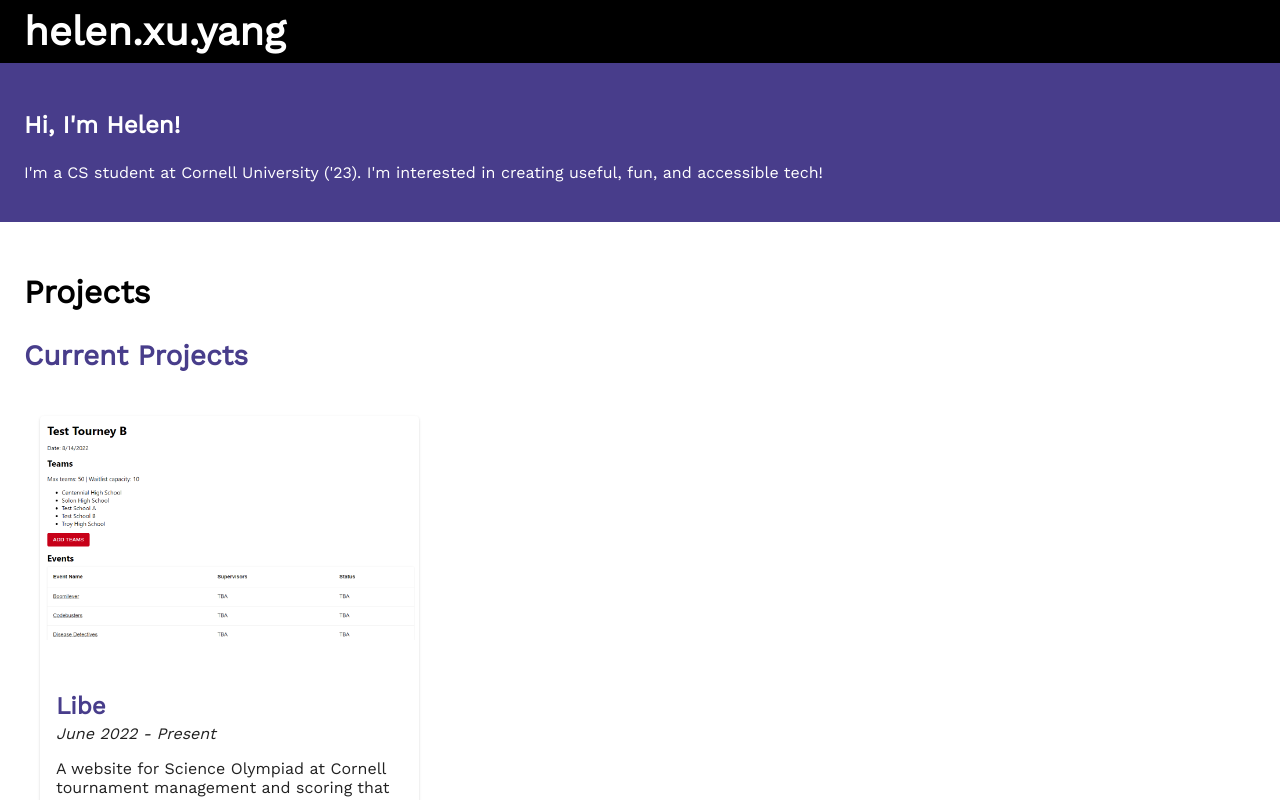
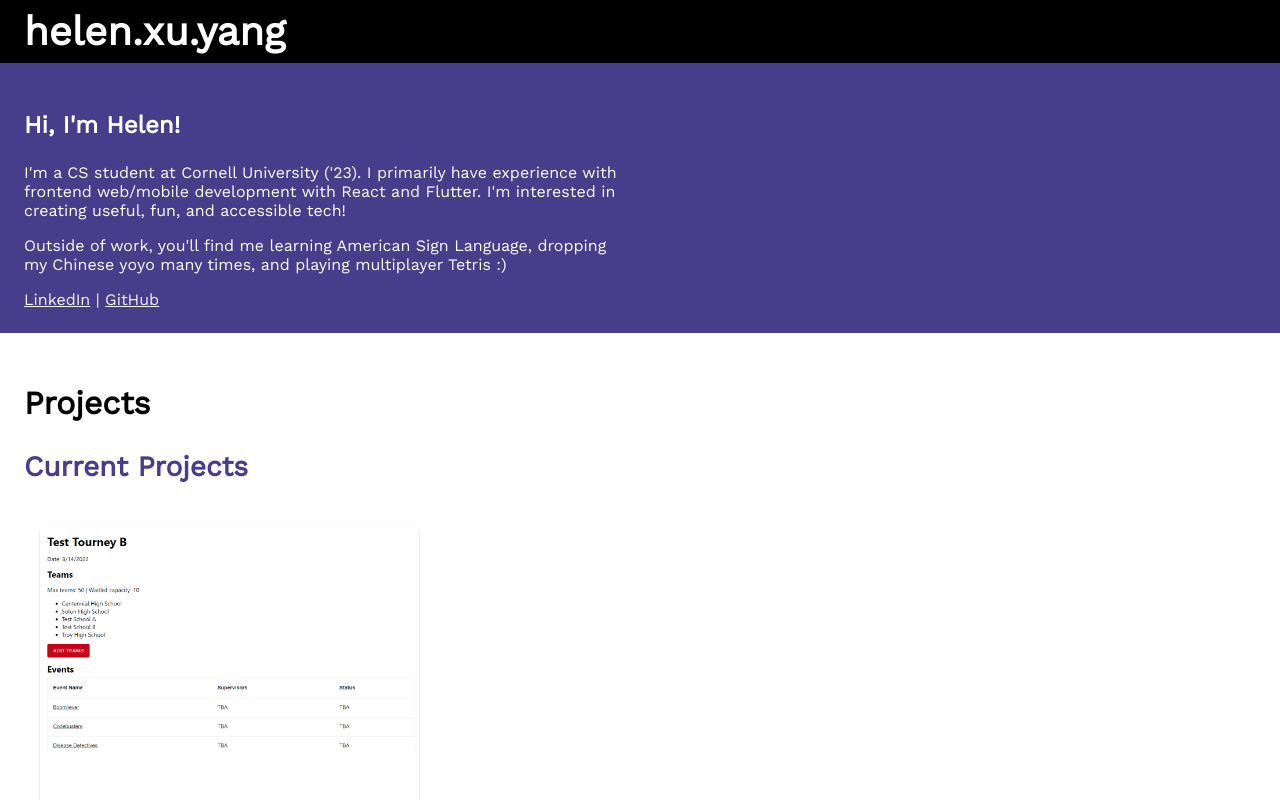
Before and after one commit to helenxuyang/helenxuyang.github.io, a React (Create React App) app: page / in a window 1280 px wide. Shown: the top 800 px of the page. Built offline with nearby package versions, Linux system fonts and the light colour scheme.

Commit message:
Update intro

```diff
--- a/src/Home.css
+++ b/src/Home.css
@@ -11,6 +11,10 @@
   background-color: darkslateblue;
 }
 
+#home-intro-text {
+  max-width: 600px;
+}
+
 #projects-header {
   font-size: 32px;
 }
@@ -19,3 +23,7 @@ h3 {
   font-size: 28px;
   color: darkslateblue;
 }
+
+a {
+  color: whitesmoke;
+}
--- a/src/Home.tsx
+++ b/src/Home.tsx
@@ -25,8 +25,14 @@ const ProjectCardGrid = (props: ProjectCardGridProps) => {
 const Home = () => {
   return <div id="home">
     <div id="home-intro" className="home-section">
+      <div id="home-intro-text">
       <p className="intro-title">Hi, I'm Helen!</p>
-      <p>I'm a CS student at Cornell University ('23). I'm interested in creating useful, fun, and accessible tech!</p>
+      <p>I'm a CS student at Cornell University ('23). I primarily have experience with frontend web/mobile development with React and Flutter. I'm interested in creating useful, fun, and accessible tech!</p>
+      <p>Outside of work, you'll find me learning American Sign Language, dropping my Chinese yoyo many times, and playing multiplayer Tetris :)</p>
+      <a href="https://www.linkedin.com/in/helenxuyang/">LinkedIn</a>
+      {" | "}
+      <a href="https://github.com/helenxuyang">GitHub</a>
+      </div>
     </div>
     <div id="projects" className="home-section">
       <h2 id="projects-header">Projects</h2>
```
